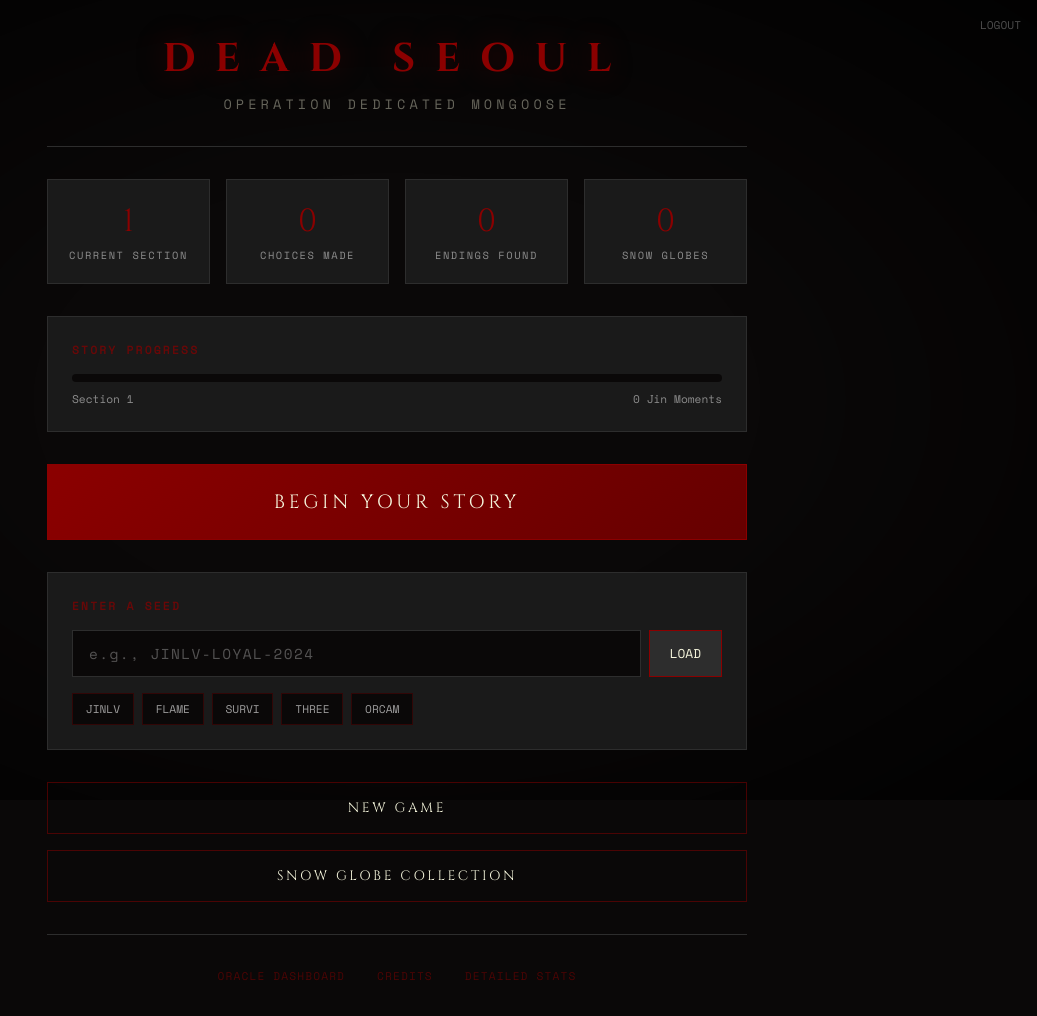
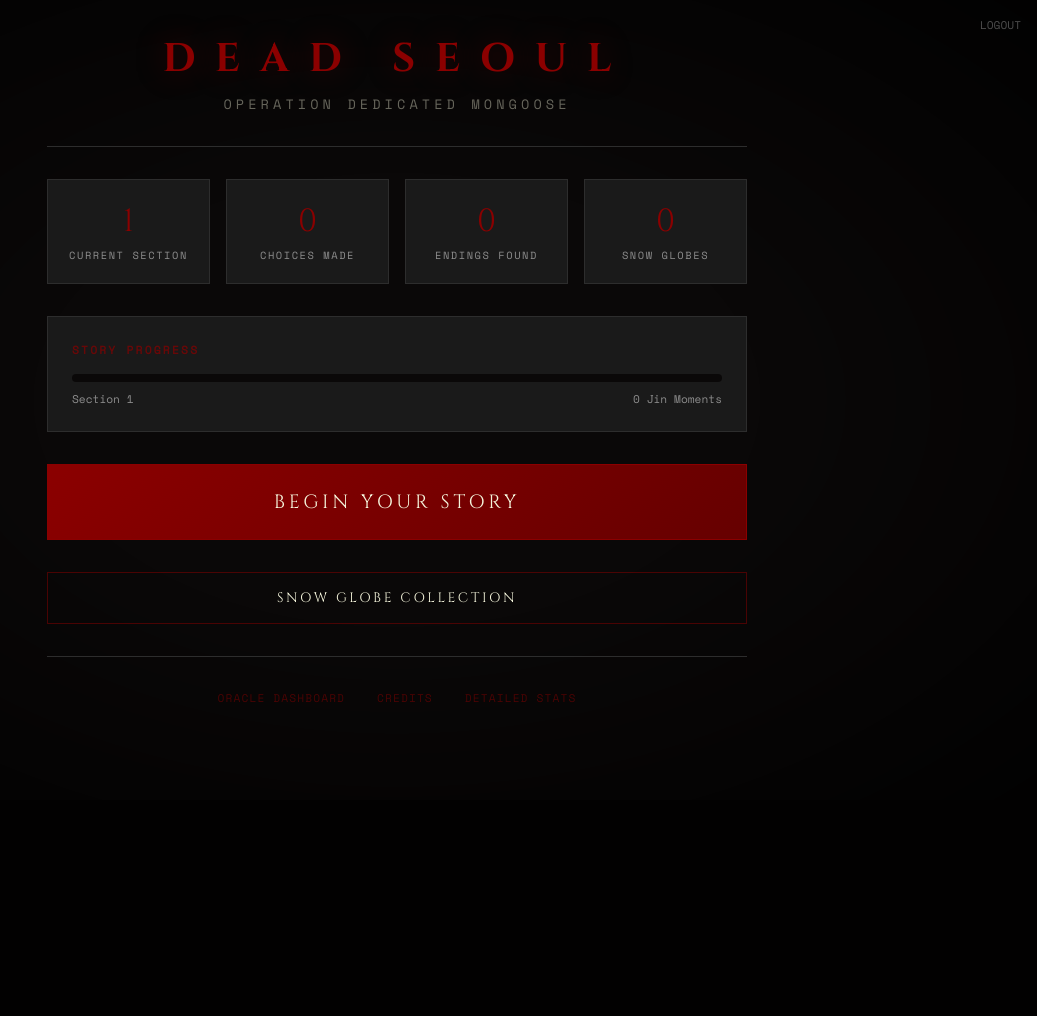
Before and after one commit to aphoticshaman/dead-seoul, a Flask app: page /dashboard in a window 1280 px wide. Shown: the whole page, without its empty margins (243-1280 px from the left). After the commit the page ends 703 px from the top, so only its background shows below. Run offline with Flask 3, Linux system fonts and the light colour scheme; the visitor is signed in with stand-in values (Sample User, id 1).

Commit message:
Fix dashboard: remove useless seed section, hide NEW GAME when no save
🤖 Generated with [Claude Code](https://claude.com/claude-code)

Co-Authored-By: Claude Opus 4.5 <noreply@anthropic.com>

```diff
--- a/templates/dashboard.html
+++ b/templates/dashboard.html
@@ -383,25 +383,11 @@
             {% endif %}
         </div>
 
-        <!-- Seed Selection -->
-        <div class="seed-section">
-            <h3>Enter a Seed</h3>
-            <div class="seed-input-group">
-                <input type="text" class="seed-input" id="seed-input" placeholder="e.g., JINLV-LOYAL-2024">
-                <button class="seed-btn" onclick="loadSeed()">LOAD</button>
-            </div>
-            <div class="seed-examples">
-                <span class="seed-example" onclick="setSeed('JINLV')">JINLV</span>
-                <span class="seed-example" onclick="setSeed('FLAME')">FLAME</span>
-                <span class="seed-example" onclick="setSeed('SURVI')">SURVI</span>
-                <span class="seed-example" onclick="setSeed('THREE')">THREE</span>
-                <span class="seed-example" onclick="setSeed('ORCAM')">ORCAM</span>
-            </div>
-        </div>
-
         <!-- Secondary Actions -->
         <div class="actions">
-            <a href="/game?reset=1" class="btn btn-secondary" onclick="return confirm('Start a new game? Current progress will be saved.')">NEW GAME</a>
+            {% if has_save %}
+            <a href="/game?reset=1" class="btn btn-secondary" onclick="return confirm('Start fresh? Your current progress will be lost.')">NEW GAME</a>
+            {% endif %}
             <a href="/collection" class="btn btn-secondary">SNOW GLOBE COLLECTION</a>
         </div>
 
```
